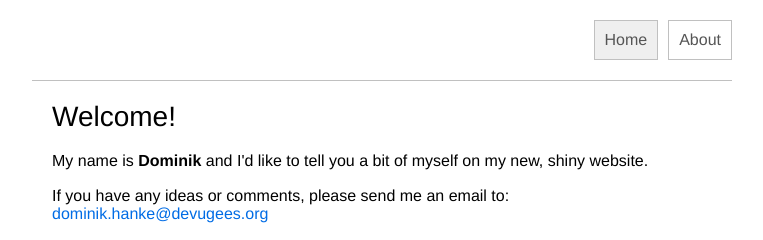
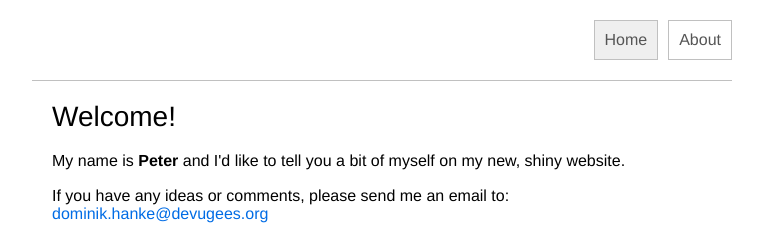
Before and after one commit to josearmandojacq/dci-fbw5, a plain HTML site: page exercises/005-css-box-model/result/index.html in a window 1280 px wide. Shown: the top 240 px of the page, without its empty margins (258-1021 px from the left). Drawn offline with Linux system fonts and the light colour scheme.

Commit message:
Fixed a small bug

```diff
--- a/exercises/005-css-box-model/result/index.html
+++ b/exercises/005-css-box-model/result/index.html
@@ -23,7 +23,7 @@
                 <h1>Welcome!</h1>
 
                 <p>
-                    My name is <strong>Dominik</strong> and I'd like to tell you a bit of myself on my new, shiny website.
+                    My name is <strong>Peter</strong> and I'd like to tell you a bit of myself on my new, shiny website.
                 </p>
                 <p>
                     If you have any ideas or comments, please send me an email to:<br>
```
